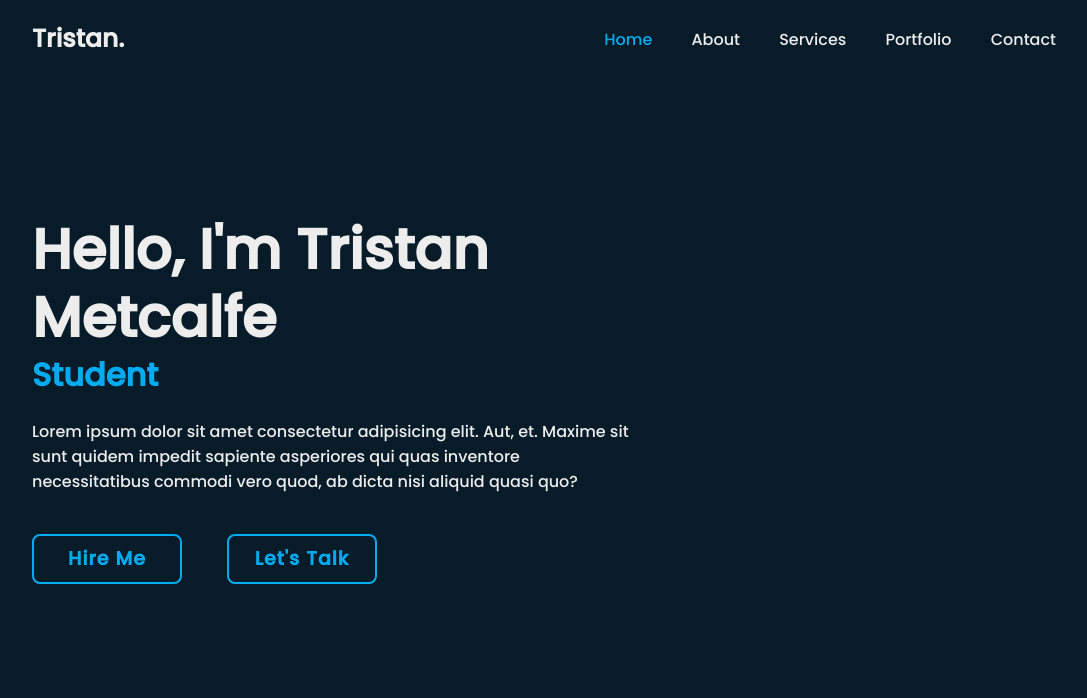
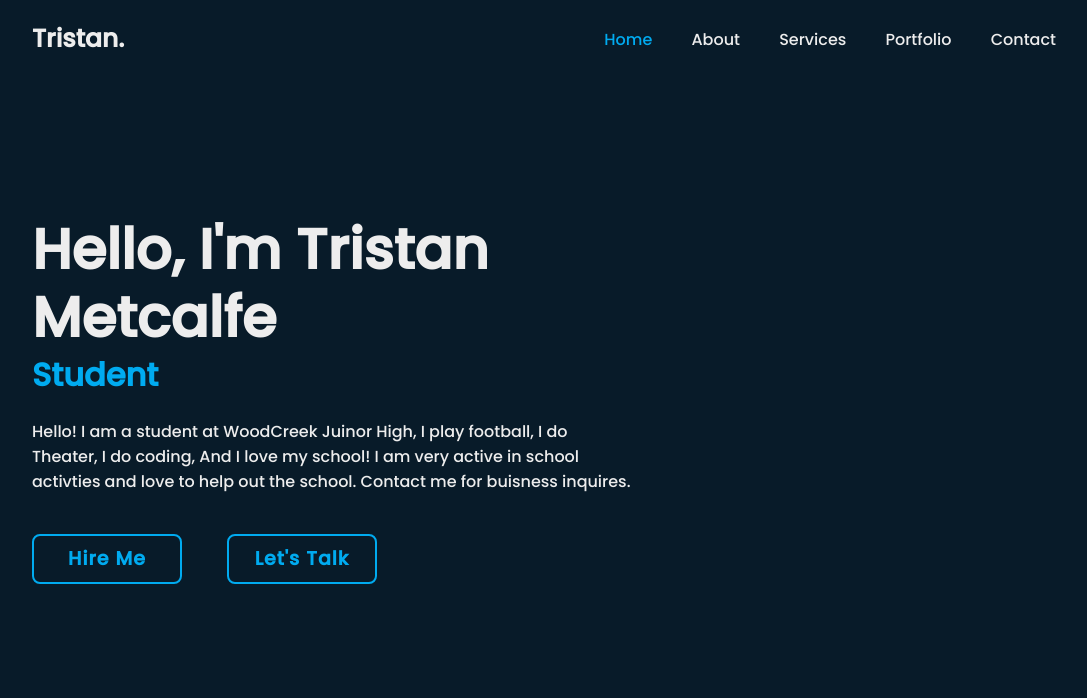
Before and after one commit to metcalfelee/tristan, a plain HTML site: page component/index.html in a window 1280 px wide. Shown: the top 698 px of the page, without its empty margins (96-1183 px from the left). Drawn offline with nearby package versions, Linux system fonts and the light colour scheme.

Commit message:
text fill

```diff
--- a/component/index.html
+++ b/component/index.html
@@ -30,7 +30,7 @@
     <div class="home-content">
         <h1>Hello, I'm Tristan Metcalfe</h1>
         <h3>Student</h3>
-        <p>Lorem ipsum dolor sit amet consectetur adipisicing elit. Aut, et. Maxime sit sunt quidem impedit sapiente asperiores qui quas inventore necessitatibus commodi vero quod, ab dicta nisi aliquid quasi quo?</p>
+        <p>Hello! I am a student at WoodCreek Juinor High, I play football, I do Theater, I do coding, And I love my school! I am very active in school activties and love to help out the school. Contact me for buisness inquires.</p>
         <div class="btn-box">
            <a href="contact.html">Hire Me</a>
            <a href="contact.html">Let's Talk</a>
```
